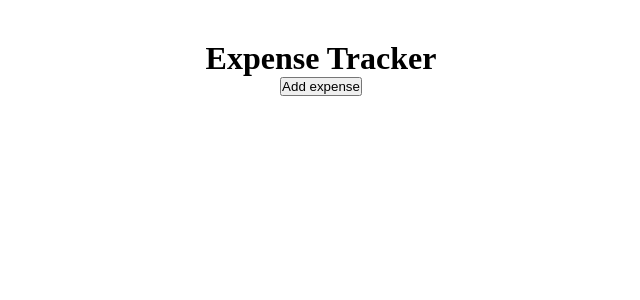
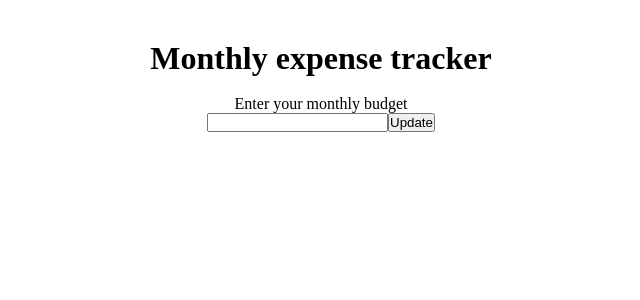
Before and after one commit to ThomasHardy98/expenses-tracker, a React (Vite) app: page / in a window 1280 px wide. Shown: the top 300 px of the page, without its empty margins (319-959 px from the left). Built offline with nearby package versions, Linux system fonts and the light colour scheme.

Commit message:
Added a budget input field

```diff
--- a/src/App.tsx
+++ b/src/App.tsx
@@ -1,12 +1,20 @@
 import NewExpense from "components/NewExpense/NewExpense";
 import ExpenseList from "components/ExpenseList/ExpenseList";
+import BudgetForm from "components/Budget/Form/BudgetForm";
+import Budget from "components/Budget/Budget";
 
 import styles from "App.module.scss";
 
 function App() {
   return (
     <div className={styles.container}>
-      <h1>Expense Tracker</h1>
+      <h1>Monthly expense tracker</h1>
+      <br />
+      <p>Enter your monthly budget</p>
+      <BudgetForm />
+      <br />
+      <Budget />
+      <br />
       <NewExpense />
       <ExpenseList />
     </div>
--- /dev/null
+++ b/src/components/Budget/Budget.tsx
@@ -0,0 +1,20 @@
+import { Fragment, useContext } from "react";
+
+import ExpenseContext from "context/ExpenseContext";
+
+const Budget = () => {
+  const ctx = useContext(ExpenseContext);
+
+  return (
+    <Fragment>
+      {ctx.budget > 0 && (
+        <Fragment>
+          <p>Monthly budget</p>
+          <p>£{ctx.budget}</p>
+        </Fragment>
+      )}
+    </Fragment>
+  );
+};
+
+export default Budget;
--- /dev/null
+++ b/src/components/Budget/Form/BudgetForm.tsx
@@ -0,0 +1,43 @@
+import { useContext } from "react";
+
+import ExpenseContext from "context/ExpenseContext";
+import { useForm } from "hooks/useForm";
+
+type BudgetFormValues = {
+  budget: number;
+};
+
+const BudgetForm = () => {
+  const ctx = useContext(ExpenseContext);
+
+  const initialState = {
+    budget: "",
+  };
+
+  const onAdd = () => {
+    ctx.updateBudget((values as BudgetFormValues).budget);
+    clearForm();
+  };
+
+  const { onChange, onSubmit, clearForm, values } = useForm(
+    onAdd,
+    initialState
+  );
+
+  return (
+    <form onSubmit={onSubmit}>
+      <input
+        name="budget"
+        id="budget"
+        type="number"
+        min="0"
+        value={(values as BudgetFormValues).budget || initialState.budget}
+        onChange={onChange}
+        required
+      />
+      <button type="submit">Update</button>
+    </form>
+  );
+};
+
+export default BudgetForm;
--- a/src/components/NewExpense/NewExpense.tsx
+++ b/src/components/NewExpense/NewExpense.tsx
@@ -1,9 +1,11 @@
-import { Fragment, useState } from "react";
+import { Fragment, useContext, useState } from "react";
 
 import Modal from "../UI/Modal/Modal";
 import NewExpenseForm from "./Form/NewExpenseForm";
+import ExpenseContext from "context/ExpenseContext";
 
 const NewExpense = () => {
+  const ctx = useContext(ExpenseContext);
   const [isOpen, setIsOpen] = useState(false);
 
   const toggle = () => {
@@ -19,7 +21,7 @@ const NewExpense = () => {
       <Modal isOpen={isOpen} toggle={toggle} closeText="Cancel">
         <NewExpenseForm toggleModal={setIsOpen} />
       </Modal>
-      <button onClick={clickHandler}>Add expense</button>
+      {ctx.budget > 0 && <button onClick={clickHandler}>Add expense</button>}
     </Fragment>
   );
 };
--- a/src/context/ExpenseContext.tsx
+++ b/src/context/ExpenseContext.tsx
@@ -2,12 +2,16 @@ import { createContext } from "react";
 
 type ExpenseContext = {
   expenses: Array<ExpenseType>;
+  budget: number;
+  updateBudget: (budget: number) => void;
   addExpense: (expense: ExpenseType) => void;
   deleteExpense: (id: string) => void;
 };
 
 const defaultState = {
   expenses: [],
+  budget: 0,
+  updateBudget: () => {},
   addExpense: () => {},
   deleteExpense: () => {},
 };
--- a/src/providers/ExpenseProvider.tsx
+++ b/src/providers/ExpenseProvider.tsx
@@ -8,6 +8,11 @@ type ExpenseProviderType = {
 
 const ExpenseProvider = ({ children }: ExpenseProviderType) => {
   const [expenses, setExpenses] = useState(Array<ExpenseType>);
+  const [budget, setBudget] = useState(0);
+
+  const updateBudget = (budget: number) => {
+    setBudget(budget);
+  };
 
   const addExpense = (expense: ExpenseType) => {
     setExpenses((prev) => [expense, ...prev]);
@@ -22,6 +27,8 @@ const ExpenseProvider = ({ children }: ExpenseProviderType) => {
     <ExpenseContext.Provider
       value={{
         expenses,
+        budget,
+        updateBudget,
         addExpense,
         deleteExpense,
       }}
```
Also changed, not shown: src/components/Budget/Budget.module.scss (added), src/components/Budget/Form/BudgetForm.module.scss (added).
